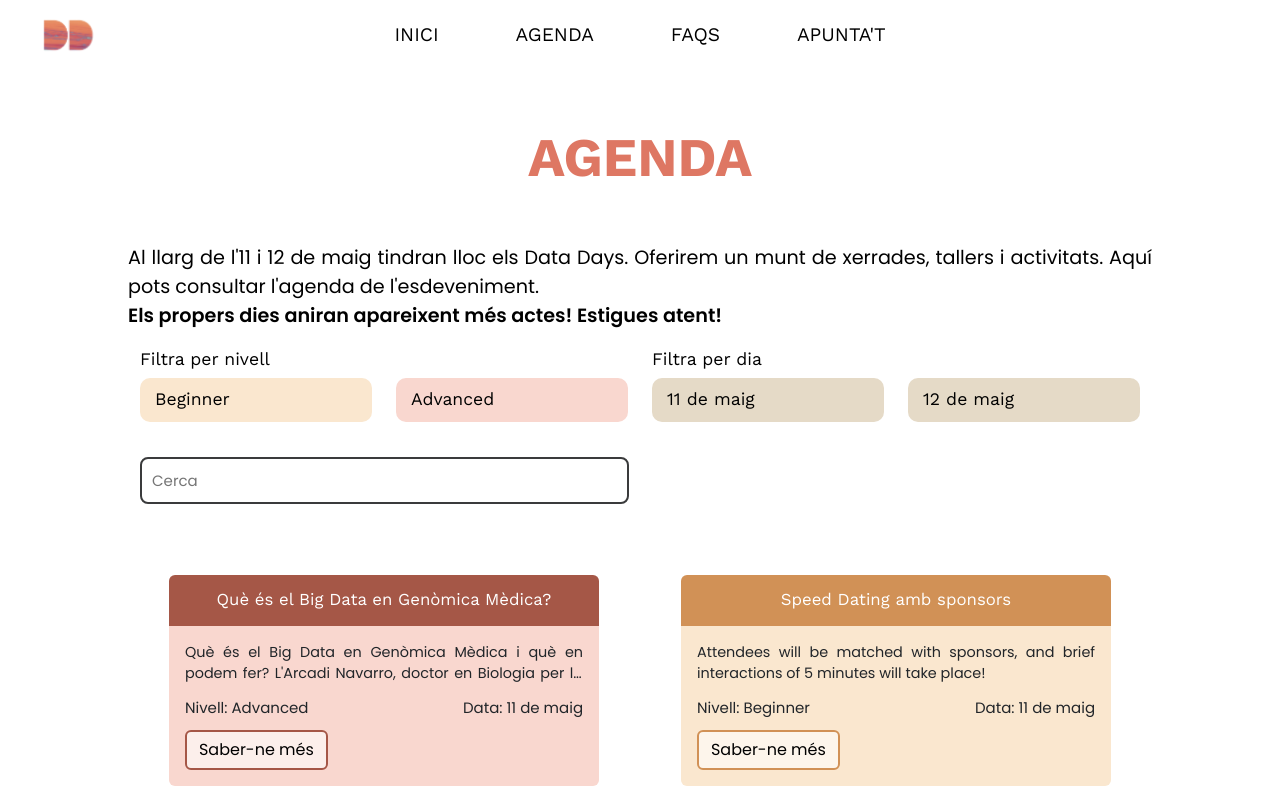
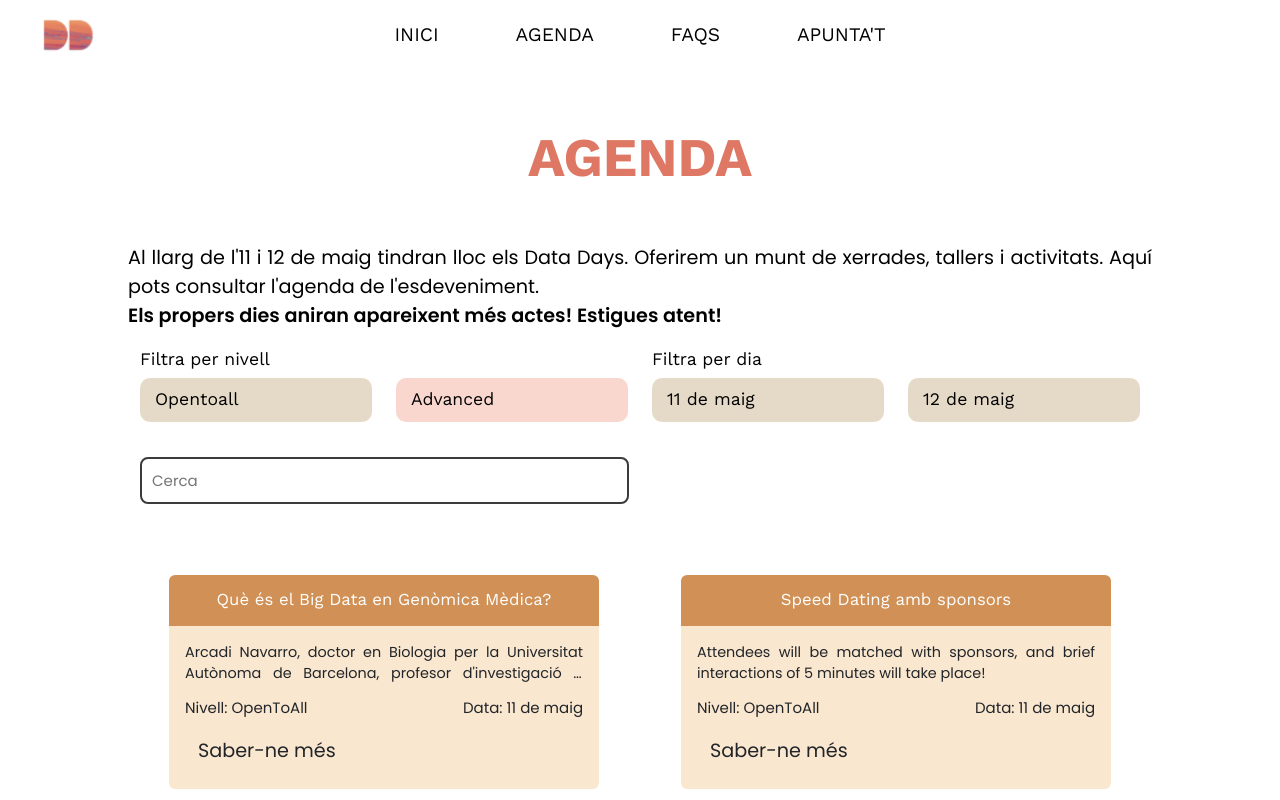
Before and after one commit to orlandoroldan/data_days_web, a React (Vite) app: page /agenda in a window 1280 px wide. Shown: the top 800 px of the page. Built offline with nearby package versions, Linux system fonts and the light colour scheme.

Commit message:
Beginner -> OpenToAll, small changes

```diff
--- a/src/components/Workshop/Workshop.jsx
+++ b/src/components/Workshop/Workshop.jsx
@@ -5,11 +5,11 @@ import "./Workshop.css";
 
 const level_to_color = (where, level) => {
   if (where == "text"){
-    if (level === "Beginner") return "#fae7cf";// return "#c7e5da"; // return "#c6e7d3";
+    if (level === "OpenToAll") return "#fae7cf";// return "#c7e5da"; // return "#c6e7d3";
     return "#f9d7cf";//"#dac7e5"; // return "#dac7e5";
   }
   if (where == "title"){
-    if (level ==="Beginner") return "#d19156";
+    if (level ==="OpenToAll") return "#d19156";
     return "#a55747";
   }
 };
@@ -47,7 +47,7 @@ const Workshop = ({ item }) => {
                   <p>Hora: {time}</p>
                   <p>Lloc: {place}</p>
                   <p>Nivell: {level} </p>
-                  <p>Temàtica: {kind}</p>
+                  <p>Tipus: {kind}</p>
                 </div>
               </Modal.Body>
             </Modal>
--- a/src/data/data-agenda.jsx
+++ b/src/data/data-agenda.jsx
@@ -2,9 +2,9 @@ export const data_agenda = [
     {
         title:"Què és el Big Data en Genòmica Mèdica?",
         author: "Arcadi Navarro",
-        level: "Advanced",
+        level: "OpenToAll",
         kind: "Conferència",
-        small_description: "Què és el Big Data en Genòmica Mèdica i què en podem fer? L'Arcadi Navarro, doctor en Biologia per la Universitat Autònoma de Barcelona, profesor d'invsetigació en ICREA i director de la Fundació Pasqual Maragall, ens donarà la resposta.",
+        small_description: "Arcadi Navarro, doctor en Biologia per la Universitat Autònoma de Barcelona, profesor d'investigació a ICREA i director de la Fundació Pasqual Maragall, ens donarà la resposta.",
 
         description: "Què és el Big Data en Genòmica Mèdica i què en podem fer? L'Arcadi Navarro, doctor en Biologia per la Universitat Autònoma de Barcelona, profesor d'invsetigació en ICREA i director de la Fundació Pasqual Maragall, ens donarà la resposta.",
         date: "11 de maig",
@@ -15,7 +15,7 @@ export const data_agenda = [
     {
         title: "Speed Dating amb sponsors",
         author: "Data Days",
-        level: "Beginner",
+        level: "OpenToAll",
         kind: "Activity",
         small_description: "Attendees will be matched with sponsors, and brief interactions of 5 minutes will take place!",
         description: "Attendees will be paired with sponsors via an interests quiz. Brief interactions lasting 5 minutes will be facilitated. Additionally, there will be a sticker game: participants earn stickers by engaging with their matches, which can be redeemed for entry into a draw happening the following day (Sunday).",
@@ -38,7 +38,7 @@ export const data_agenda = [
     {
         title: "Taking web development to the NextJS level",
         author: "Pau Fernández",
-        level: "Beginner",
+        level: "OpenToAll",
         kind: "Taller",
         small_description: "Inicia't al món del desenvolupament web modern i fes el teu primer lloc web!",
         description: "Una introducció al desenvolupament web modern, on aprendràs els conceptes bàsics de HTML, CSS i JavaScript. També parlarem de frameworks, en concret NextJS! Aquest taller està pensat per a aquells que vulguin començar a programar i no sàpiguen per on començar. No cal cap coneixement previ!",
@@ -50,7 +50,7 @@ export const data_agenda = [
     {
         title:"The Information Age: Estudis de futur",
         author: "Jordi Cortadella i Ferran Marqués",
-        level: "Beginner",
+        level: "OpenToAll",
         kind: "Conferència",
         small_description: "Jornada de portes obertes on s’exposen estudis vinculats amb la ciència i enginyeria de dades.",
 
--- a/src/pages/Agenda.jsx
+++ b/src/pages/Agenda.jsx
@@ -9,7 +9,7 @@ import { data_agenda } from '../data/data-agenda.jsx';
 const Agenda = () => {
   const [inputValue, setInputValue] = useState("");
   const [activeFilter, setActiveFilter] = useState("");
-  const levels = ["Beginner", "Advanced"];
+  const levels = ["OpenToAll", "Advanced"];
 
   const [activeFilter2, setActiveFilter2] = useState("");
   const days = ["11 de maig", "12 de maig"];
--- a/src/pages/FAQ.jsx
+++ b/src/pages/FAQ.jsx
@@ -95,7 +95,7 @@ const FAQ = () => {
             No tinc gaire coneixement sobre el món de les dades. Em recomaneu venir?
           </div>
           <div className='FAQanswer'>
-            És clar que sí! Els Data Days estan oberts a tothom. Farem xerrades i tallers de diversos nivells. Si no tens gaire coneixença sobre el món de les dades, pots optar per assistir als esdeveniments per a principiants o, fins i tot, a algun de més avançat.
+            És clar que sí! Els Data Days estan oberts a tothom. Farem xerrades i tallers de diversos nivells. Si no tens gaire coneixença sobre el món de les dades, pots optar per assistir als esdeveniments oberts a tothom (OpenToAll) o, fins i tot, a algun de més avançat (Advanced).
           </div>
           <div className='FAQquestion'>Tinc més dubtes, com els resolc?</div>
           <div className='FAQanswer'>Si tens encara més dubtes, pots contactar amb nosaltres a <a href="mailto:hola@aed.cat">hola@aed.cat</a>!</div>
```
